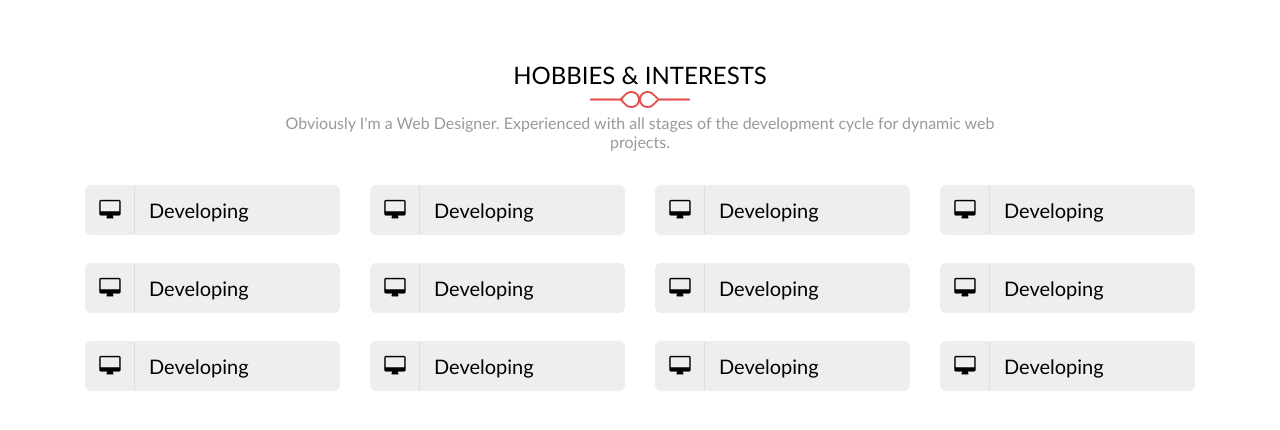
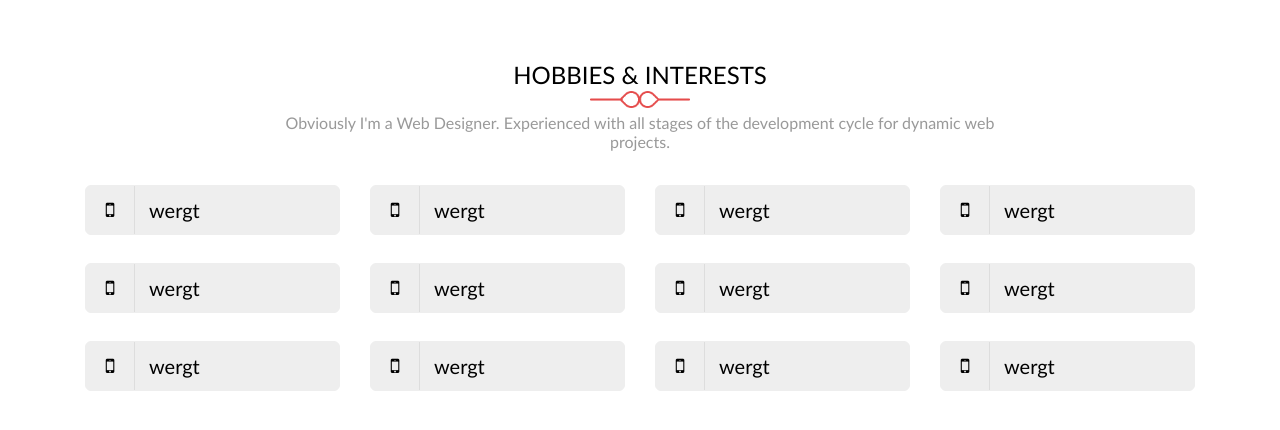
Before and after one commit to front-end-by-rimantas/41-grupe-portfolio, a website with bundled scripts: page index.html in a window 1280 px wide. Built offline with nearby package versions, Linux system fonts and the light colour scheme.

Commit message:
Hobbies rendering WIP

```diff
--- a/index.html
+++ b/index.html
@@ -32,56 +32,7 @@
                 <p class="description">Obviously I'm a Web Designer. Experienced with all stages of the development cycle for dynamic web projects.</p>
             </div>
         </div>
-        <div class="row">
-            <div class="col-12 col-sm-6 col-md-4 col-lg-3 hobbie">
-                <div class="icon fa fa-desktop"></div>
-                <p class="label">Developing</p>
-            </div>
-            <div class="col-12 col-sm-6 col-md-4 col-lg-3 hobbie">
-                <div class="icon fa fa-desktop"></div>
-                <p class="label">Developing</p>
-            </div>
-            <div class="col-12 col-sm-6 col-md-4 col-lg-3 hobbie">
-                <div class="icon fa fa-desktop"></div>
-                <p class="label">Developing</p>
-            </div>
-            <div class="col-12 col-sm-6 col-md-4 col-lg-3 hobbie">
-                <div class="icon fa fa-desktop"></div>
-                <p class="label">Developing</p>
-            </div>
-            <div class="col-12 col-sm-6 col-md-4 col-lg-3 hobbie">
-                <div class="icon fa fa-desktop"></div>
-                <p class="label">Developing</p>
-            </div>
-            <div class="col-12 col-sm-6 col-md-4 col-lg-3 hobbie">
-                <div class="icon fa fa-desktop"></div>
-                <p class="label">Developing</p>
-            </div>
-            <div class="col-12 col-sm-6 col-md-4 col-lg-3 hobbie">
-                <div class="icon fa fa-desktop"></div>
-                <p class="label">Developing</p>
-            </div>
-            <div class="col-12 col-sm-6 col-md-4 col-lg-3 hobbie">
-                <div class="icon fa fa-desktop"></div>
-                <p class="label">Developing</p>
-            </div>
-            <div class="col-12 col-sm-6 col-md-4 col-lg-3 hobbie">
-                <div class="icon fa fa-desktop"></div>
-                <p class="label">Developing</p>
-            </div>
-            <div class="col-12 col-sm-6 col-md-4 col-lg-3 hobbie">
-                <div class="icon fa fa-desktop"></div>
-                <p class="label">Developing</p>
-            </div>
-            <div class="col-12 col-sm-6 col-md-4 col-lg-3 hobbie">
-                <div class="icon fa fa-desktop"></div>
-                <p class="label">Developing</p>
-            </div>
-            <div class="col-12 col-sm-6 col-md-4 col-lg-3 hobbie">
-                <div class="icon fa fa-desktop"></div>
-                <p class="label">Developing</p>
-            </div>
-        </div>
+        <div id="hobbies_block" class="row"></div>
     </div>
     <!-- hobbies end -->
 
--- /dev/null
+++ b/js/components/hobbies/hobbies.js
@@ -0,0 +1,15 @@
+function hobbies(data) {
+    const hobbiesDOM = document.getElementById('hobbies_block');
+
+    let HTML = '';
+    for (let i = 0; i < 12; i++) {
+        HTML += `<div class="col-12 col-sm-6 col-md-4 col-lg-3 hobbie">
+                    <div class="icon fa fa-mobile"></div>
+                    <p class="label">wergt</p>
+                </div>`;
+    }
+
+    hobbiesDOM.innerHTML = HTML;
+}
+
+export { hobbies };
--- /dev/null
+++ b/js/data/hobbiesData.js
@@ -0,0 +1,3 @@
+const hobbiesData = [];
+
+export { hobbiesData };
--- a/js/pages/home.js
+++ b/js/pages/home.js
@@ -1,4 +1,6 @@
 // IMPORT
+import { hobbies } from '../components/hobbies/hobbies.js';
+import { hobbiesData } from '../data/hobbiesData.js';
 
 // EXECUTION
 
@@ -8,6 +10,10 @@
 /* about start */
 /* about end */
 
+/* hobbies start */
+hobbies(hobbiesData);
+/* hobbies end */
+
 /* services start */
 /* services end */
 
```
